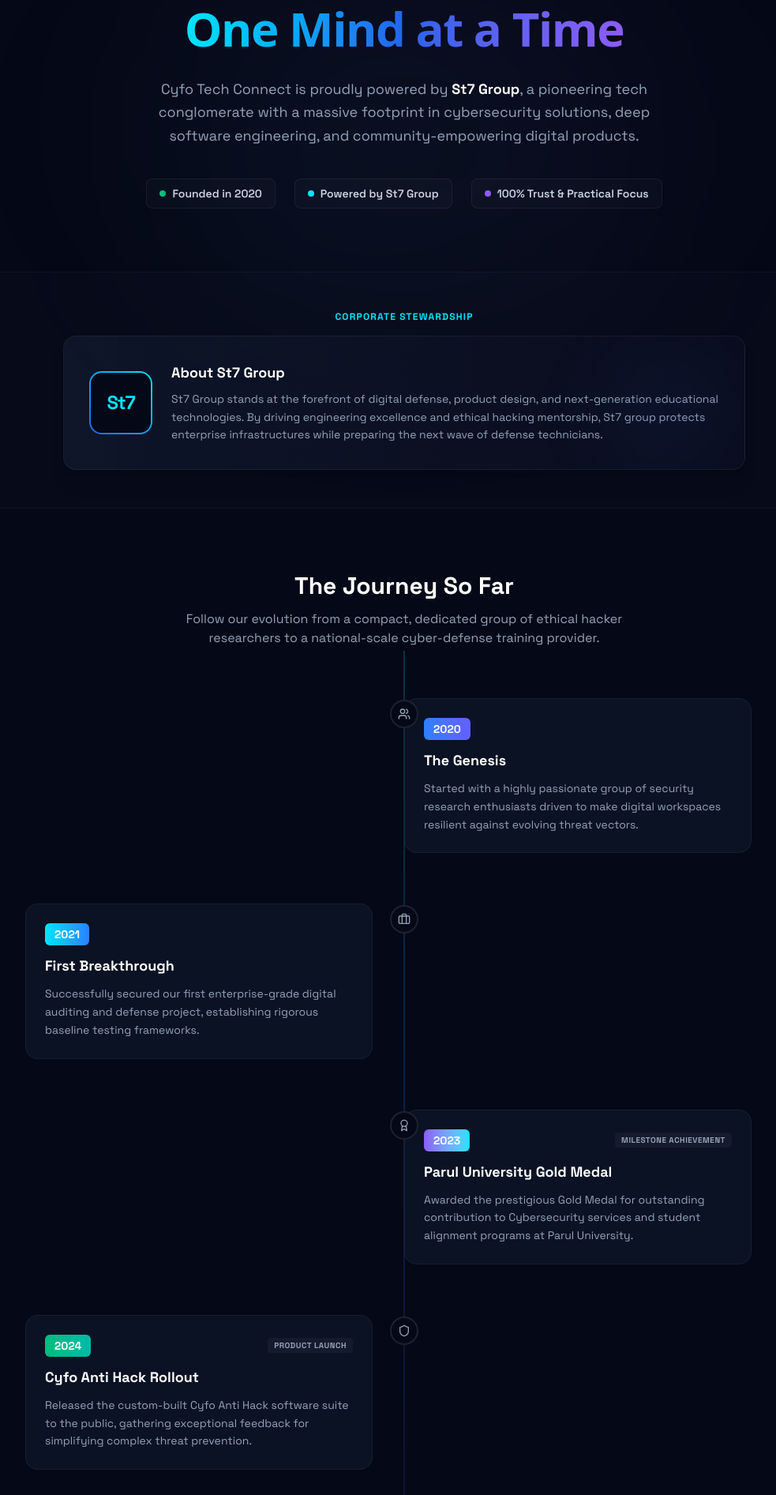
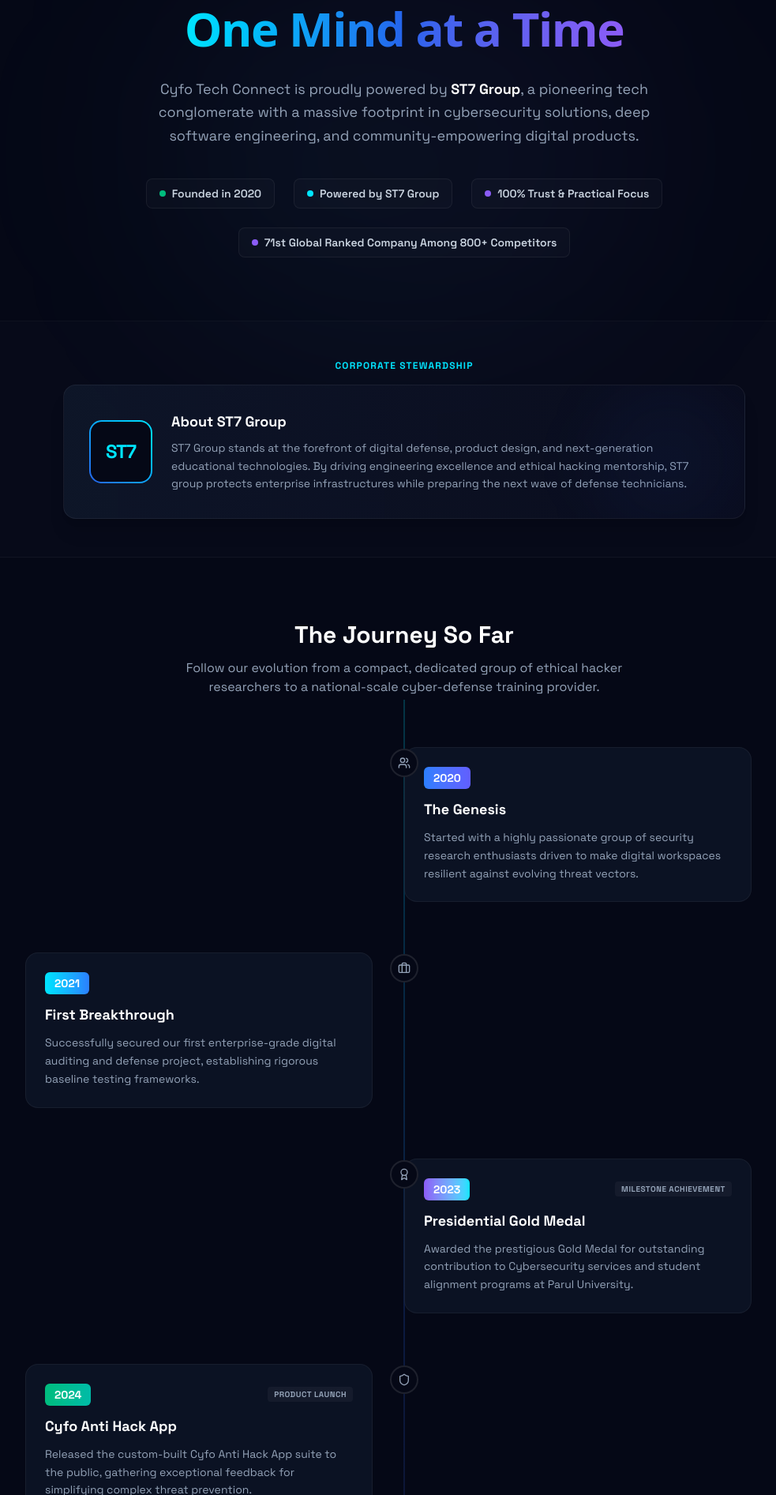
Before and after one commit to sanjeevchikkam/cyfo-tech-connect, a Next.js app: page /ourstory in a window 1280 px wide. Shown: the part 287-2180 px from the top of the page at 79% size, without its empty margins (128-1111 px from the left). Built offline with nearby package versions, Linux system fonts and the light colour scheme.

Commit message:
ST7, Contact and Email

```diff
--- a/app/gallery/page.tsx
+++ b/app/gallery/page.tsx
@@ -147,9 +147,9 @@
             <div className="flex flex-col sm:flex-row items-center justify-center gap-4">
               {/* Primary Action Button */}
               <a
-                href="https://wa.me/918341330784"
-                target="_blank"
-                rel="noopener noreferrer"
+                href="/workshop"
+                // target="_blank"
+                // rel="noopener noreferrer"
                 className="w-full sm:w-auto relative group p-[1px] rounded-xl bg-gradient-to-r from-[#00E5FF] via-[#2563EB] to-[#8B5CF6] text-white font-bold text-base tracking-wide shadow-[0_0_20px_rgba(0,229,255,0.25)] hover:shadow-[0_0_35px_rgba(0,229,255,0.5)] transition-all duration-300 hover:scale-[1.03] active:scale-[0.98] cursor-pointer"
               >
                 <div className="px-8 py-3.5 bg-zinc-950/90 rounded-[11px] group-hover:bg-transparent transition-all duration-300 flex items-center justify-center gap-2">
--- a/app/hero/page.tsx
+++ b/app/hero/page.tsx
@@ -77,7 +77,7 @@
 
         {/* Sub Heading */}
         <p className="max-w-3xl mx-auto text-base sm:text-lg md:text-xl text-[#CBD5E1] font-medium leading-relaxed drop-shadow-[0_2px_10px_rgba(5,8,22,0.8)]">
-          Cyfo Tech Connect conducts highly practical, immersive cybersecurity workshops for students, professionals, and tech enthusiasts. Gain hands-on exposure under direct mentoring from industry certified defense specialists.
+          Cyfo Tech Connect conducts highly practical offline workshops, immersive cybersecurity workshops for students, professionals, and tech enthusiasts. Gain hands-on exposure under direct mentoring from industry certified defense specialists.
         </p>
 
         {/* Action Buttons */}
--- a/app/ourstory/page.tsx
+++ b/app/ourstory/page.tsx
@@ -22,7 +22,7 @@
   },
   {
     year: "2023",
-    title: "Parul University Gold Medal",
+    title: "Presidential Gold Medal",
     description: "Awarded the prestigious Gold Medal for outstanding contribution to Cybersecurity services and student alignment programs at Parul University.",
     icon: Award,
     color: "from-[#8B5CF6] to-[#00E5FF]",
@@ -30,8 +30,8 @@
   },
   {
     year: "2024",
-    title: "Cyfo Anti Hack Rollout",
-    description: "Released the custom-built Cyfo Anti Hack software suite to the public, gathering exceptional feedback for simplifying complex threat prevention.",
+    title: "Cyfo Anti Hack App",
+    description: "Released the custom-built Cyfo Anti Hack App suite to the public, gathering exceptional feedback for simplifying complex threat prevention.",
     icon: Shield,
     color: "from-emerald-500 to-teal-500",
     badge: "Product Launch"
@@ -82,7 +82,7 @@
             </h1>
 
             <p className="text-base sm:text-lg text-[#94A3B8] leading-relaxed max-w-2xl mx-auto">
-              Cyfo Tech Connect is proudly powered by <span className="text-white font-bold">St7 Group</span>, a pioneering tech conglomerate with a massive footprint in cybersecurity solutions, deep software engineering, and community-empowering digital products.
+              Cyfo Tech Connect is proudly powered by <span className="text-white font-bold">ST7 Group</span>, a pioneering tech conglomerate with a massive footprint in cybersecurity solutions, deep software engineering, and community-empowering digital products.
             </p>
 
             <div className="pt-4 flex flex-wrap justify-center gap-6 text-xs sm:text-sm font-semibold text-[#CBD5E1]">
@@ -92,11 +92,15 @@
               </div>
               <div className="flex items-center gap-2 px-4 py-2 rounded-lg bg-white/[0.02] border border-white/[0.06]">
                 <span className="w-2 h-2 rounded-full bg-[#00E5FF]" />
-                Powered by St7 Group
+                Powered by ST7 Group
               </div>
               <div className="flex items-center gap-2 px-4 py-2 rounded-lg bg-white/[0.02] border border-white/[0.06]">
                 <span className="w-2 h-2 rounded-full bg-[#8B5CF6]" />
                 100% Trust & Practical Focus
+              </div>
+              <div className="flex items-center gap-2 px-4 py-2 rounded-lg bg-white/[0.02] border border-white/[0.06]">
+                <span className="w-2 h-2 rounded-full bg-[#8B5CF6]" />
+                71st Global Ranked Company Among 800+ Competitors
               </div>
             </div>
           </div>
@@ -111,13 +115,13 @@
               <div className="flex flex-col sm:flex-row items-center gap-6 text-left">
                 <div className="w-16 h-16 sm:w-20 sm:h-20 rounded-2xl bg-gradient-to-tr from-[#2563EB] to-[#00E5FF] p-0.5 shrink-0">
                   <div className="w-full h-full bg-[#050816] rounded-[14px] flex items-center justify-center text-[#00E5FF] font-bold text-2xl tracking-tighter">
-                    St7
+                    ST7
                   </div>
                 </div>
                 <div className="space-y-2">
-                  <h3 className="text-lg font-bold text-white">About St7 Group</h3>
+                  <h3 className="text-lg font-bold text-white">About ST7 Group</h3>
                   <p className="text-sm text-[#94A3B8] leading-relaxed">
-                    St7 Group stands at the forefront of digital defense, product design, and next-generation educational technologies. By driving engineering excellence and ethical hacking mentorship, St7 group protects enterprise infrastructures while preparing the next wave of defense technicians.
+                    ST7 Group stands at the forefront of digital defense, product design, and next-generation educational technologies. By driving engineering excellence and ethical hacking mentorship, ST7 group protects enterprise infrastructures while preparing the next wave of defense technicians.
                   </p>
                 </div>
               </div>
@@ -217,9 +221,10 @@
             <div className="flex flex-col sm:flex-row items-center justify-center gap-4">
               {/* Primary Action */}
               <a
-                href="https://wa.me/918341330784"
-                target="_blank"
-                rel="noopener noreferrer"
+                // href="https://wa.me/918341330784"
+                // target="_blank"
+                // rel="noopener noreferrer"
+                href="/workshop"
                 className="w-full sm:w-auto relative group p-[1px] rounded-xl bg-gradient-to-r from-[#00E5FF] via-[#2563EB] to-[#8B5CF6] text-white font-bold text-base tracking-wide shadow-[0_0_20px_rgba(0,229,255,0.25)] hover:shadow-[0_0_35px_rgba(0,229,255,0.5)] transition-all duration-300 hover:scale-[1.03] active:scale-[0.98] cursor-pointer"
               >
                 <div className="px-8 py-3.5 bg-zinc-950/90 rounded-[11px] group-hover:bg-transparent transition-all duration-300 flex items-center justify-center gap-2">
--- a/app/speakers/page.tsx
+++ b/app/speakers/page.tsx
@@ -185,9 +185,9 @@
             <div className="flex flex-col sm:flex-row items-center justify-center gap-4">
               {/* Primary Action */}
               <a
-                href="https://wa.me/918341330784"
-                target="_blank"
-                rel="noopener noreferrer"
+                href="/workshop"
+                // target="_blank"
+                // rel="noopener noreferrer"
                 className="w-full sm:w-auto relative group p-[1px] rounded-xl bg-gradient-to-r from-[#00E5FF] via-[#2563EB] to-[#8B5CF6] text-white font-bold text-base tracking-wide shadow-[0_0_20px_rgba(0,229,255,0.25)] hover:shadow-[0_0_35px_rgba(0,229,255,0.5)] transition-all duration-300 hover:scale-[1.03] active:scale-[0.98] cursor-pointer"
               >
                 <div className="px-8 py-3.5 bg-zinc-950/90 rounded-[11px] group-hover:bg-transparent transition-all duration-300 flex items-center justify-center gap-2">
--- a/components/ContactSection.tsx
+++ b/components/ContactSection.tsx
@@ -26,7 +26,7 @@
               <h2 className="text-3xl sm:text-4xl font-sans font-bold tracking-tight text-white leading-tight">
                 Secure Your Seat <br />
                 <span className="text-transparent bg-clip-text bg-gradient-to-r from-[#00E5FF] via-[#2563EB] to-[#8B5CF6]">
-                  With St7 Coordinators
+                  With ST7 Coordinators
                 </span>
               </h2>
 
--- a/components/EnquiryForm.tsx
+++ b/components/EnquiryForm.tsx
@@ -21,7 +21,7 @@
     "Workshop volunteer",
     "general cyber security enquiry",
     "Cyfo anti hack app",
-    "St7 member"
+    "ST7 member"
   ];
 
   const getCompiledWhatsAppUrl = () => {
@@ -33,7 +33,7 @@
       `🎯 *Interest:* ${formData.interest}\n` +
       `💬 *Message:* ${formData.message.trim() || "No message provided."}`
     );
-    return `https://wa.me/918341330784?text=${formattedMessage}`;
+    return `https://wa.me/918019002701?text=${formattedMessage}`;
   };
 
   const validateForm = () => {
--- a/components/OurSpeakersSection.tsx
+++ b/components/OurSpeakersSection.tsx
@@ -17,8 +17,8 @@
 export const SPEAKERS_DATA: Speaker[] = [
   {
     name: "Surya Teja",
-    designation: "CEO of St7",
-    description: "Entrepreneur with a strong thrive to contribute to the world. Pioneering modern cybersecurity frameworks, industry-aligned tech curriculum, and secure product mentorship at St7 Group.",
+    designation: "CEO of ST7",
+    description: "Entrepreneur with a strong thrive to contribute to the world. Pioneering modern cybersecurity frameworks, industry-aligned tech curriculum, and secure product mentorship at ST7 Group.",
     experience: "6 years",
     sessionsConducted: "100+",
     accentColor: "from-[#00E5FF] via-[#2563EB] to-[#8B5CF6]",
--- a/components/OurStorySection.tsx
+++ b/components/OurStorySection.tsx
@@ -19,7 +19,7 @@
     },
     {
       year: "2024",
-      title: "Cyfo Anti Hack",
+      title: "Cyfo Anti Hack App",
       desc: "High-impact public security release.",
       icon: Shield,
     },
@@ -48,12 +48,12 @@
             <h2 className="text-2xl sm:text-3xl md:text-4xl font-sans font-bold tracking-tight text-white leading-tight">
               An Authentic Legacy <br />
               <span className="text-transparent bg-clip-text bg-gradient-to-r from-[#00E5FF] via-[#2563EB] to-[#8B5CF6]">
-                Powered by St7 Group
+                Powered by ST7 Group
               </span>
             </h2>
 
             <p className="text-sm sm:text-base text-[#94A3B8] leading-relaxed">
-              Cyfo Tech Connect is backed by the exceptional resources and industry prowess of <strong className="text-[#E2E8F0]">St7 Group</strong>. From a compact team in 2020, we have secured critical platforms, developed security suites, and won academic acclaim across India.
+              Cyfo Tech Connect is backed by the exceptional resources and industry prowess of <strong className="text-[#E2E8F0]">ST7 Group</strong>. From a compact team in 2020, we have secured critical platforms, developed security suites, and won academic acclaim across India.
             </p>
 
             <div className="pt-2">
```
Also changed, not shown: app/contactus/page.tsx (+9 -3 lines), app/footer/page.tsx (+4 -4 lines).
